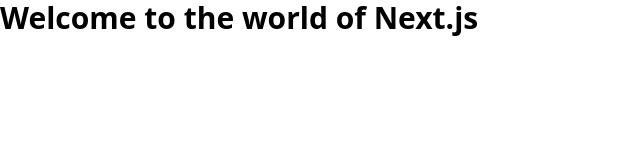
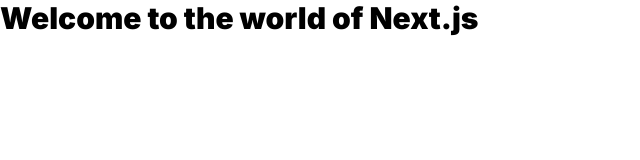
Before and after one commit to wcorderolara/nextjspro_devflow, a Next.js app: page / in a window 1280 px wide. Shown: the top 160 px of the page, without its empty margins (0-640 px from the left). Built offline with nearby package versions, Linux system fonts and the light colour scheme.

Commit message:
Adding the Inter and Space Grotest fonts

```diff
--- a/app/globals.css
+++ b/app/globals.css
@@ -1,6 +1,10 @@
 @tailwind base;
 @tailwind components;
 @tailwind utilities;
+
+body {
+  font-family: "Inter", sans-serif;
+}
 
 @layer base {
   :root {
--- a/app/layout.tsx
+++ b/app/layout.tsx
@@ -1,15 +1,17 @@
 import type { Metadata } from "next";
-import { Geist, Geist_Mono } from "next/font/google";
+import { Inter, Space_Grotesk } from "next/font/google";
 import "./globals.css";
 
-const geistSans = Geist({
-  variable: "--font-geist-sans",
+const inter = Inter({
+  variable: "--font-inter",
   subsets: ["latin"],
+  weight: ["100", "200", "300", "400", "500", "600", "700", "800", "900"],
 });
 
-const geistMono = Geist_Mono({
-  variable: "--font-geist-mono",
+const spaceGrotesk = Space_Grotesk({
+  variable: "--font-space-grotesk",
   subsets: ["latin"],
+  weight: ["300", "400", "500", "600", "700"],
 });
 
 export const metadata: Metadata = {
@@ -25,7 +27,7 @@
   return (
     <html lang="en">
       <body
-        className={`${geistSans.variable} ${geistMono.variable} antialiased`}
+        className={`${inter.variable} ${spaceGrotesk.variable} antialiased`}
       >
         {children}
       </body>
```
